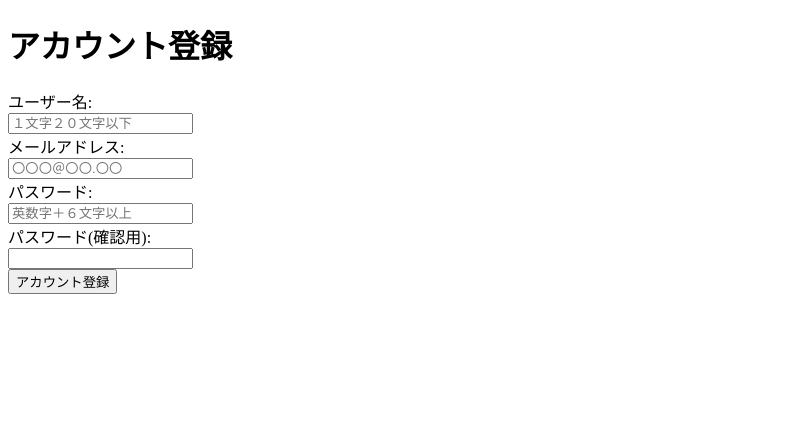
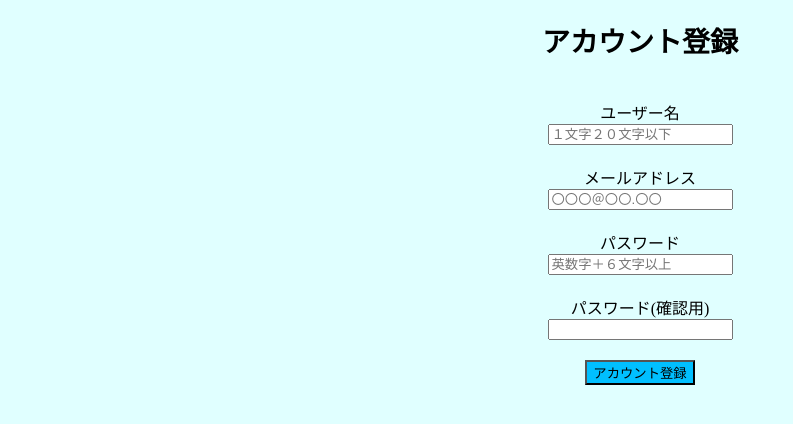
Before and after one commit to chihiro-mil/travel-schedule-app, a Django app: page /accounts/register/ in a window 1280 px wide. Shown: the top 424 px of the page, without its empty margins (0-793 px from the left). Run offline with Django 5.2, Linux system fonts and the light colour scheme.

Commit message:
アカウント登録画面のCSS完成

```diff
--- a/travelschedule/accounts/forms.py
+++ b/travelschedule/accounts/forms.py
@@ -39,6 +39,11 @@ class RegisterForm(forms.ModelForm):
         label='パスワード(確認用)'
     )
 
+    def __init__(self, *args, **kwargs):
+        super().__init__(*args, **kwargs)
+        self.label_suffix = ''
+
+
     class Meta:
         model = User
         fields = ['username', 'email', 'password']
--- a/travelschedule/accounts/static/accounts/css/style.css
+++ b/travelschedule/accounts/static/accounts/css/style.css
@@ -1,7 +1,41 @@
-@charset "utl-8";
+@charset "utf-8";
+
+
+body {
+    margin: 0;
+    background-color: #e0ffff;
+}
+.container {
+    width: 100%;
+    max-width: 500px;
+    margin: 0 auto;
+    text-align: center;
+    padding: 20px;
+}
+
+h1 {
+    text-align: center;
+    font-size: 28px;
+    font-weight: bold;
+    margin-top: 20px;
+    margin-bottom: 20px;
+}
+
+.form-group {
+    margin-bottom: 20px;
+}
 
 .error {
     color: #ff0000;
     font-size: 14px;
     margin-top: 4px;
 }
+
+button {
+    background-color: #00bfff;
+    cursor: pointer;
+}
+
+button:hover {
+    background-color: #1e90ff;
+}
--- a/travelschedule/portfolio/static/portfolio/style.css
+++ b/travelschedule/portfolio/static/portfolio/style.css
@@ -1,4 +1,4 @@
-@charset "utl-8";
+@charset "utf-8";
 
 body {
     background-color: #e0ffff;
--- a/travelschedule/templates/accounts/register.html
+++ b/travelschedule/templates/accounts/register.html
@@ -10,43 +10,49 @@
 </head>
 <body>
     <h1>アカウント登録</h1>
-    <form method="post">
+    <div class="container"
+        <form method="post" novalidate>
             {% csrf_token %}
 
-        <div>
+        <div class="form-group">
             {{ form.username.label_tag }}<br>
-        {{ form.username }}<br>
+            {{ form.username }}
+
             {% for error in form.username.errors %}
-            <span class="error">{{ error }}</span>
+                <div class="error">{{ error }}</div>
             {% endfor %}
         </div>
 
-        <div>
+        <div class="form-group">
             {{ form.email.label_tag }}<br>
             {{ form.email }}
+
             {% for error in form.email.errors %}
-            <span class="error">{{ error }}</span>
+                <div class="error">{{ error }}</div>
             {% endfor %}
         </div>
 
-        <div>
+        <div class="form-group">
             {{ form.password.label_tag }}<br>
             {{ form.password }}
+
             {% for error in form.password.errors %}
-            <span class="error">{{ error }}</span>
+                <div class="error">{{ error }}</div>
             {% endfor %}
         </div>
 
-        <div>
+        <div class="form-group">
             {{ form.password_confirm.label_tag }}<br>
             {{ form.password_confirm }}
+
             {% for error in form.password_confirm.errors %}
-            <span class="error">{{ error }}</span>
+                <div class="error">{{ error }}</div>
             {% endfor %}
         </div>
 
             <button type="submit">アカウント登録</button>
         </form>
+    </div>
 
 
 </body>
```
Lines whose indentation alone changed are shown as unchanged.
